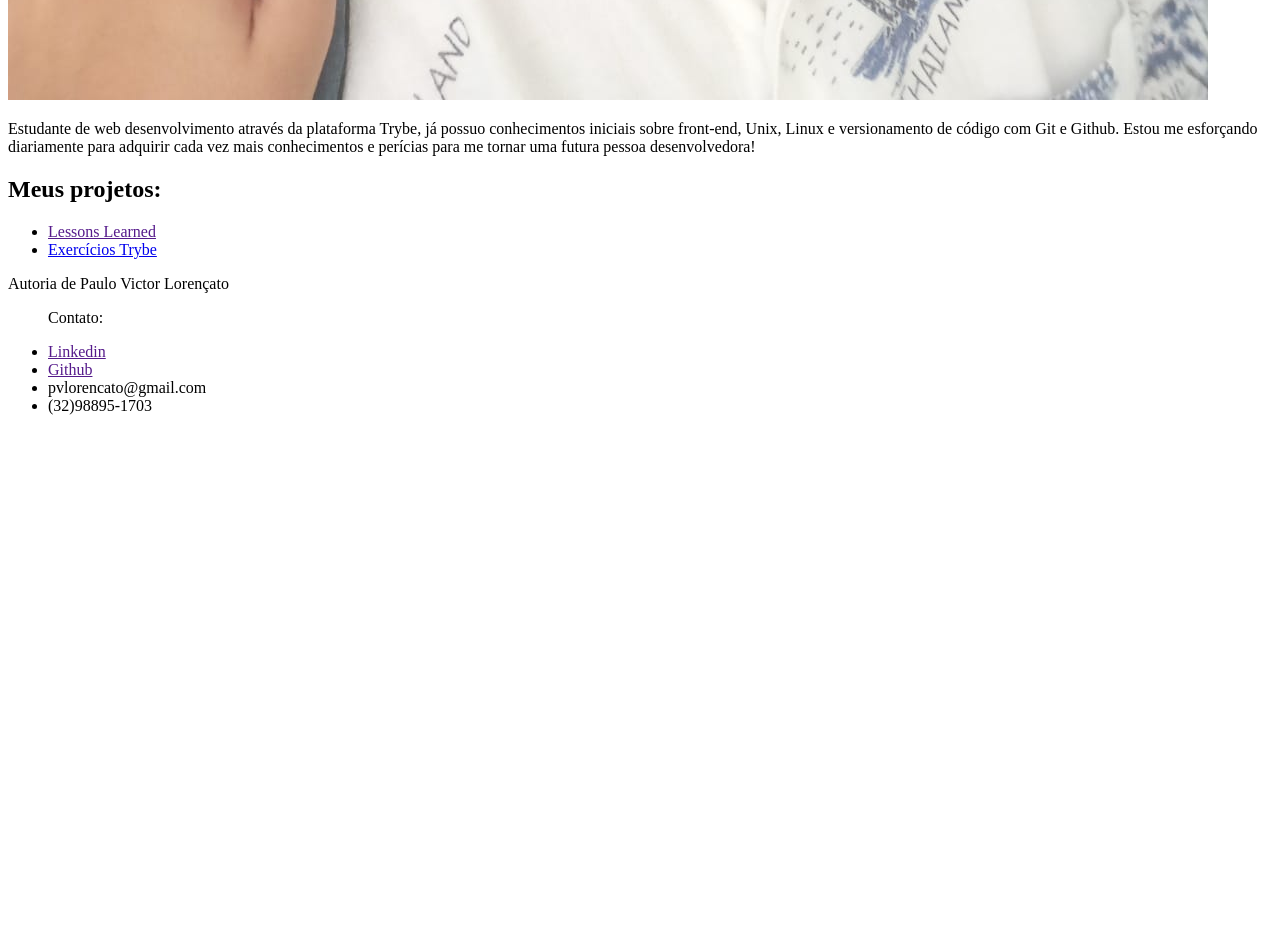
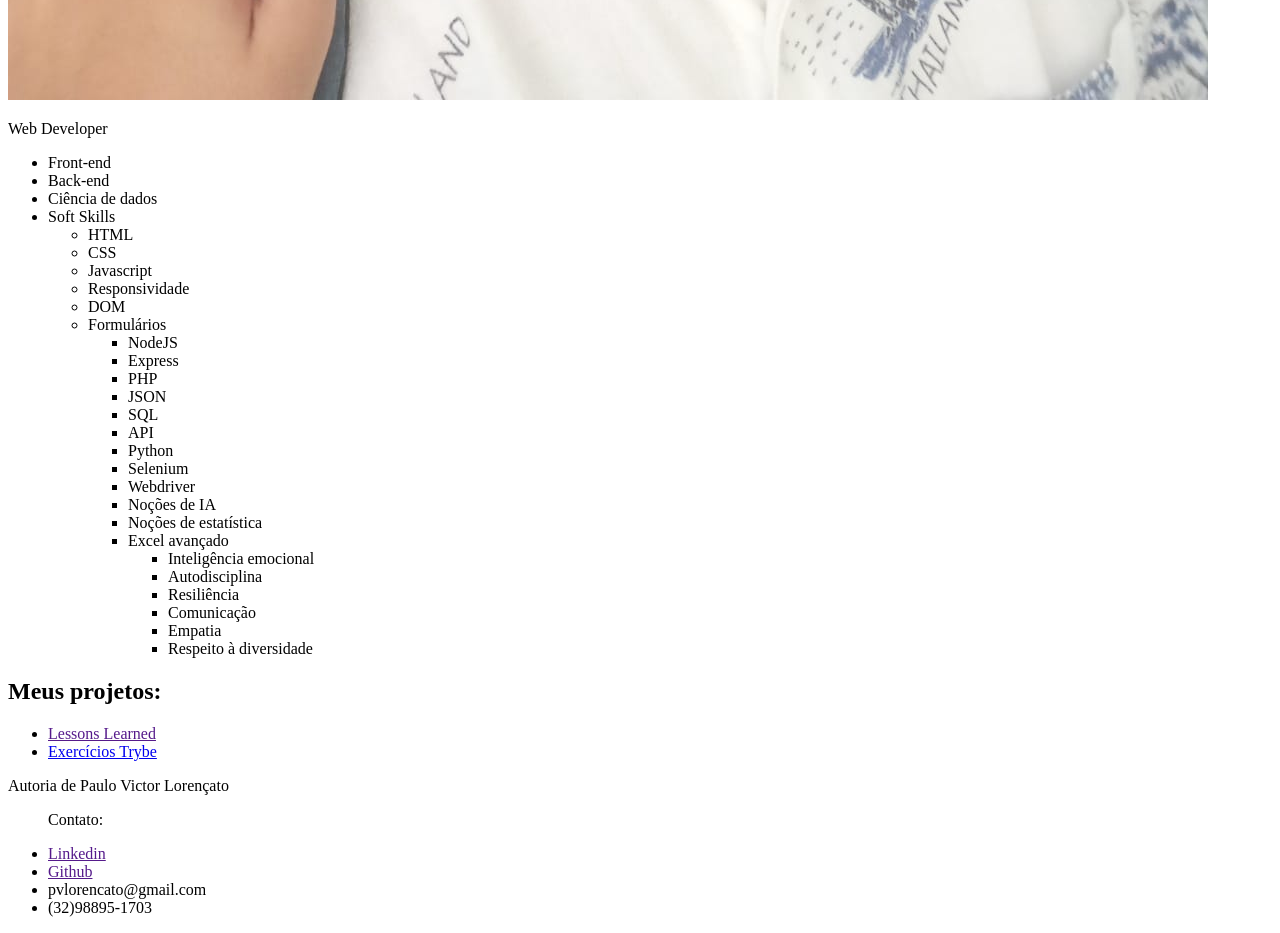
Before and after one commit to PauloLorencato/PauloLorencato.github.io, a plain HTML site: page index.html in a window 1280 px wide. Shown: the part 1580-2513 px from the top of the page. Before the commit the page ends 2011 px from the top, so only its background shows below. Drawn offline with Linux system fonts and the light colour scheme.

Commit message:
Inclusão das skills e austes no html

```diff
--- a/index.html
+++ b/index.html
@@ -7,11 +7,49 @@
 </head>
 <body>
   <header>
-        <h1>Paulo Lorençato - Portfolio</h1>
+    <h1 id="nome">Paulo Lorençato</h1>
   </header>
   <main>
+    <section>
       <img src="profile.jpeg" alt="Foto de perfil - Paulo Lorençato">
-        <p>Estudante de web desenvolvimento através da plataforma Trybe, já possuo conhecimentos iniciais sobre front-end, Unix, Linux e versionamento de código com Git e Github. Estou me esforçando diariamente para adquirir cada vez mais conhecimentos e perícias para me tornar uma futura pessoa desenvolvedora!</p>
+      <p>Web Developer</p>
+    </section>
+    <section>
+      <ul id = "skillAreas">
+        <li>Front-end</li>
+        <li>Back-end</li>
+        <li>Ciência de dados</li>
+        <li>Soft Skills</li>
+      <ul class = "skillList" id = "frontEnd">
+        <li>HTML</li>
+        <li>CSS</li>
+        <li>Javascript</li>
+        <li>Responsividade</li>
+        <li>DOM</li>
+        <li>Formulários</li>
+      <ul class = "skillList" id = "backEnd">
+        <li>NodeJS</li>
+        <li>Express</li>
+        <li>PHP</li>
+        <li>JSON</li>
+        <li>SQL</li>
+        <li>API</li>
+      </ul>
+      <ul class = "skillList" id = "dataScience">
+        <li>Python</li>
+        <li>Selenium</li>
+        <li>Webdriver</li>
+        <li>Noções de IA</li>
+        <li>Noções de estatística</li>
+        <li>Excel avançado</li>
+      <ul class = "skillList" id = "softSkills">
+        <li>Inteligência emocional</li>
+        <li>Autodisciplina</li>
+        <li>Resiliência</li>
+        <li>Comunicação</li>
+        <li>Empatia</li>
+        <li>Respeito à diversidade</li>
+    </section>
   </main>
   <aside>
     <h2>Meus projetos:</h2>
```
Lines whose indentation alone changed are shown as unchanged.
